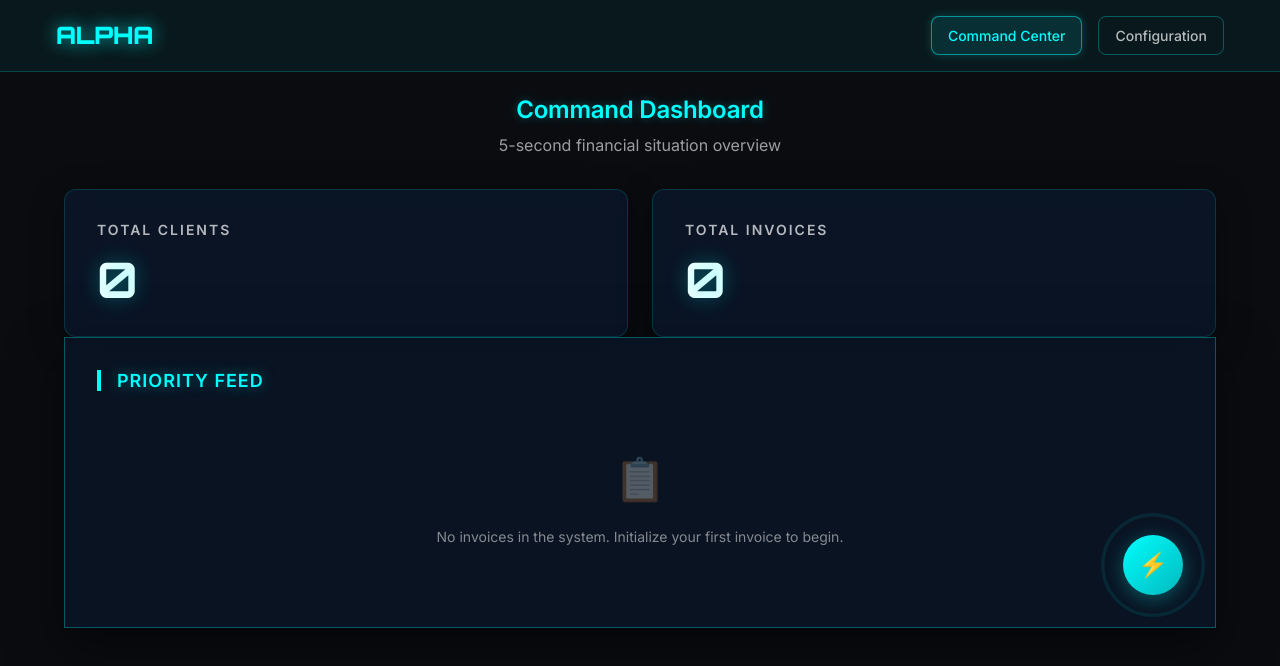
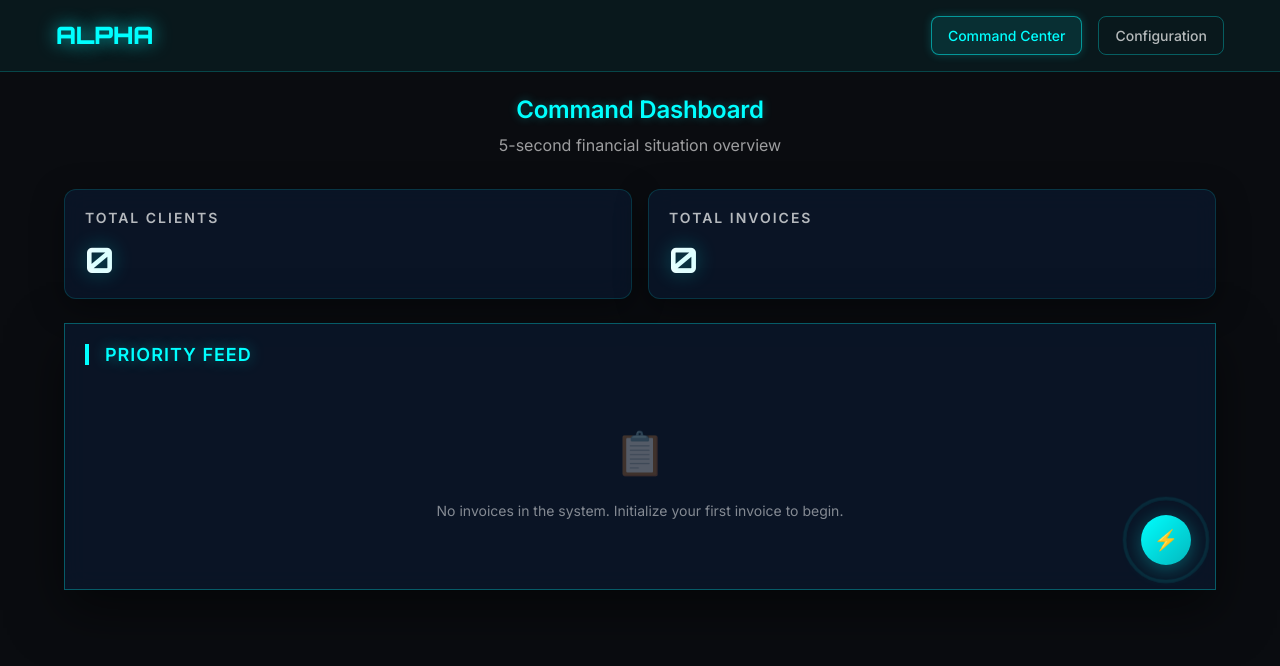
Before and after one commit to saisrikiran25-ctrl/alpha-invoicing-system, a website: page public/index.html in a window 1280 px wide. Drawn offline with nearby package versions, Linux system fonts and the light colour scheme.

Commit message:
UI Enhancement: Refine element sizing, unify colors, and enable scroll

```diff
--- a/public/style.css
+++ b/public/style.css
@@ -1357,15 +1357,18 @@ select.form-control {
 /* New Invoice Button */
 .new-invoice-button {
   position: fixed;
-  bottom: var(--space-32);
-  right: var(--space-32);
-  width: 60px;
-  height: 60px;
+  bottom: var(--space-24);
+  right: var(--space-24);
+  width: 50px;
+  /* Reduced from 60px */
+  height: 50px;
+  /* Reduced from 60px */
   border-radius: 50%;
   background: linear-gradient(135deg, #00FFFF, rgba(0, 255, 255, 0.7));
   border: none;
   color: #0A0C10;
-  font-size: var(--font-size-3xl);
+  font-size: var(--font-size-2xl);
+  /* Reduced from 3xl */
   font-weight: bold;
   cursor: pointer;
   display: flex;
@@ -2102,9 +2105,9 @@ select.form-control {
 /* DASHBOARD STATS GRID */
 .dashboard-stats-grid {
   display: grid;
-  grid-template-columns: repeat(auto-fit, minmax(300px, 1fr));
-  gap: var(--space-24);
-  margin-bottom: var(--space-48);
+  grid-template-columns: repeat(auto-fit, minmax(280px, 1fr));
+  gap: var(--space-16);
+  margin-bottom: var(--space-24);
 }
 
 .stat-card {
@@ -2112,7 +2115,7 @@ select.form-control {
   backdrop-filter: blur(12px);
   border: 1px solid rgba(0, 255, 255, 0.15);
   border-radius: var(--radius-lg);
-  padding: var(--space-32);
+  padding: var(--space-20);
   position: relative;
   overflow: hidden;
   transition: all 0.4s cubic-bezier(0.175, 0.885, 0.32, 1.275);
@@ -2152,7 +2155,7 @@ select.form-control {
 
 .stat-value {
   font-family: 'Orbitron', monospace;
-  font-size: 3.5rem;
+  font-size: 2.5rem;
   font-weight: 700;
   background: linear-gradient(to right, #ffffff, #00FFFF);
   -webkit-background-clip: text;
@@ -2164,11 +2167,11 @@ select.form-control {
 
 /* PRIORITY FEED TABLE */
 .priority-feed {
-  background: rgba(10, 25, 47, 0.6);
-  backdrop-filter: blur(16px);
+  background: rgba(10, 25, 47, 0.7);
+  backdrop-filter: blur(12px);
   border: 1px solid rgba(0, 255, 255, 0.1);
   border-radius: var(--radius-xl);
-  padding: var(--space-32);
+  padding: var(--space-20);
   box-shadow: 0 20px 50px rgba(0, 0, 0, 0.5);
   overflow: hidden;
   /* For border radius */
```
